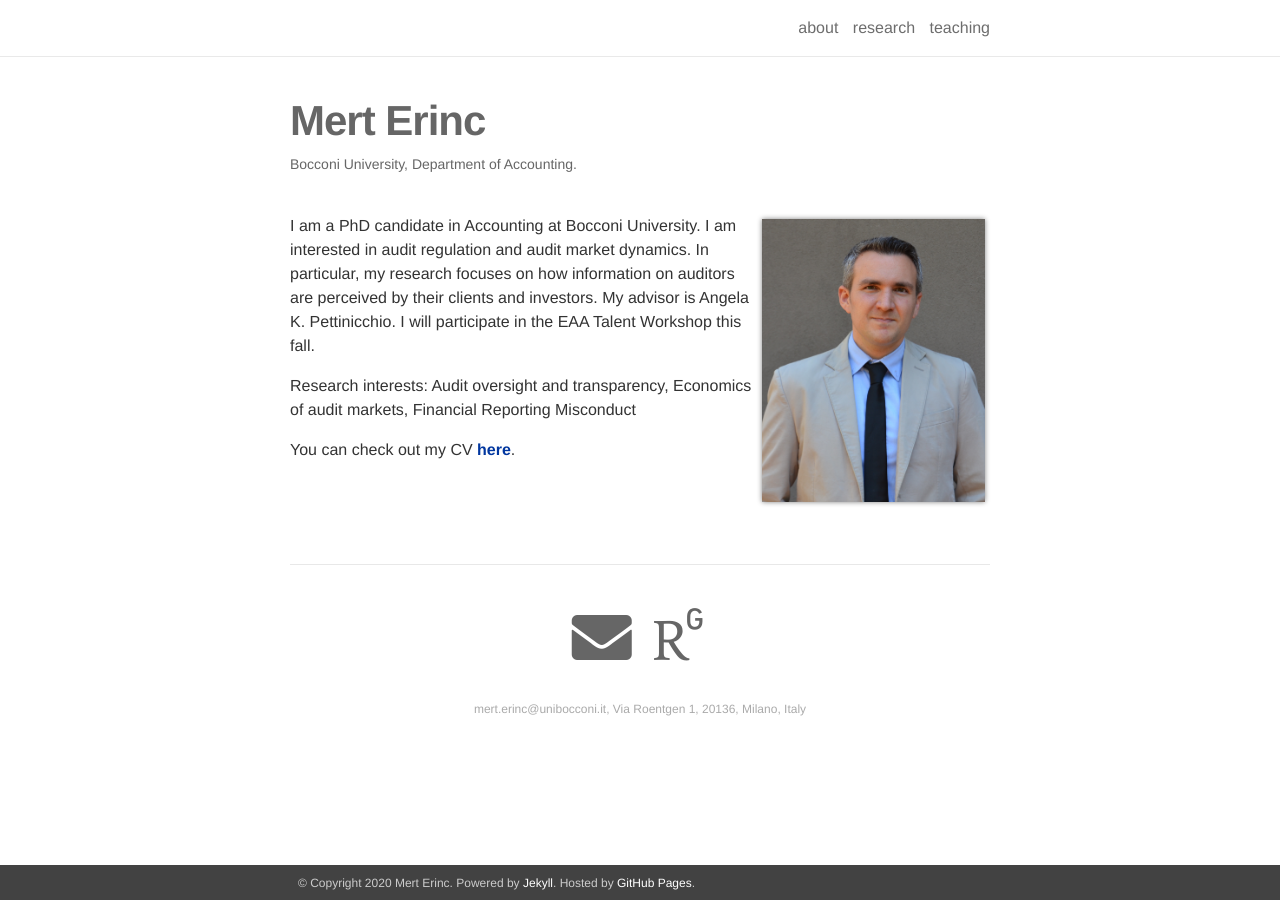
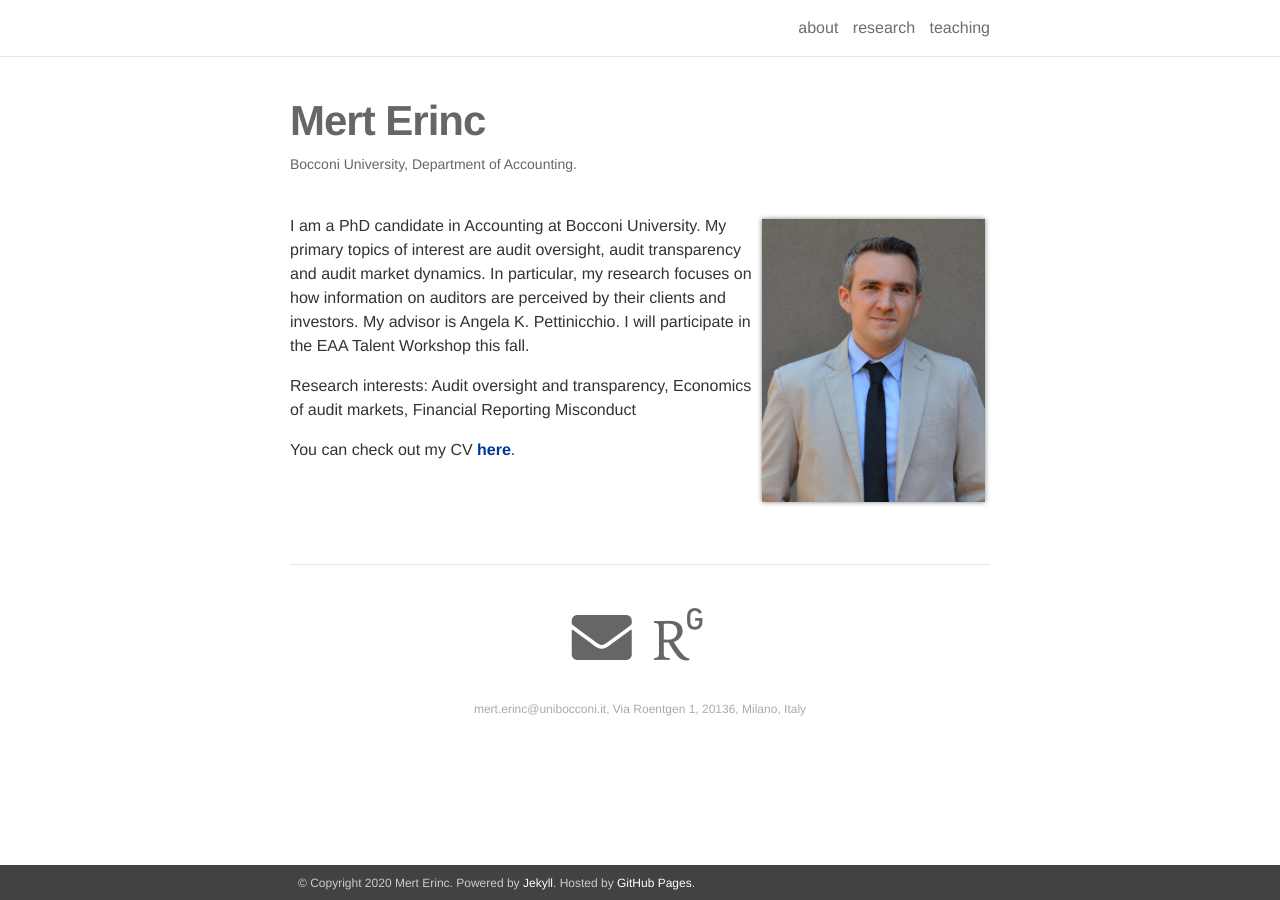
Before and after one commit to mrterinc/mrterinc.github.io, a Jekyll site: the page built from _pages/about.md, in a window 1280 px wide. Built offline with Jekyll 4.4.1, drawn with Linux system fonts in a browser that asks for light colours; some web fonts are replaced.

Commit message:
about updated

```diff
--- a/_pages/about.md
+++ b/_pages/about.md
@@ -13,7 +13,7 @@ news: false
 social: true
 ---
 
-I am a PhD candidate in Accounting at Bocconi University. I am interested in audit regulation and audit market dynamics. In particular, my research focuses on how information on auditors are perceived by their clients and investors. My advisor is Angela K. Pettinicchio. I will participate in the EAA Talent Workshop this fall.
+I am a PhD candidate in Accounting at Bocconi University. My primary topics of interest are audit oversight, audit transparency and audit market dynamics. In particular, my research focuses on how information on auditors are perceived by their clients and investors. My advisor is Angela K. Pettinicchio. I will participate in the EAA Talent Workshop this fall.
 
 Research interests: Audit oversight and transparency, Economics of audit markets, Financial Reporting Misconduct
 
```
